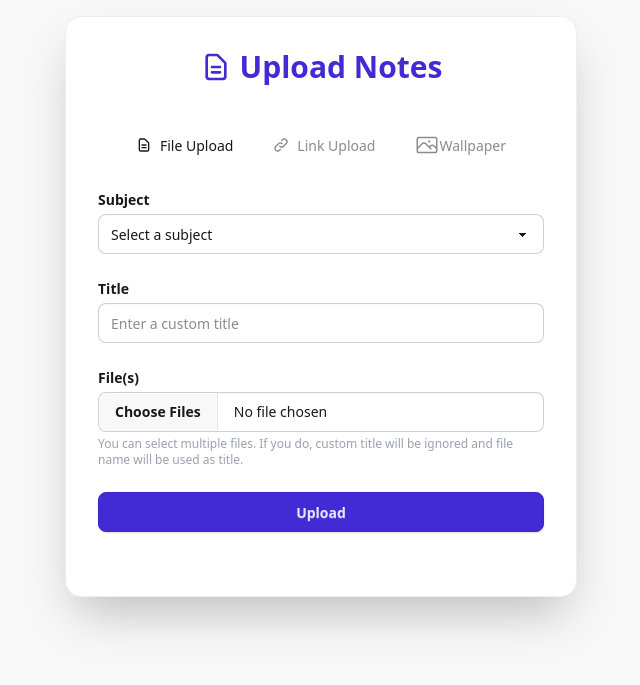
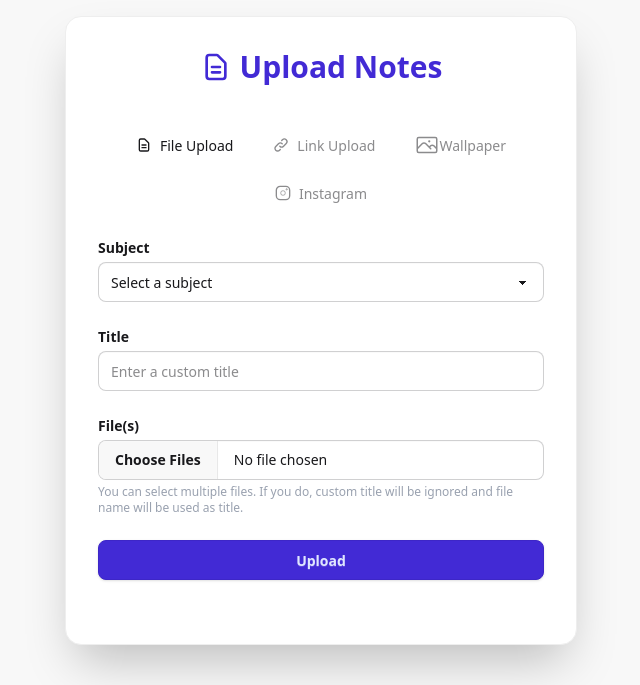
Before and after one commit to SpreadSheets600/PoraHobeBot, a Flask app: page / in a window 1280 px wide. Shown: the part 80-765 px from the top of the page, without its empty margins (319-959 px from the left). Run offline with Flask 3, Linux system fonts and the light colour scheme; the visitor is signed in with stand-in values (Sample User, id 1); style sheets or scripts are compiled from the project's sources.

Commit message:
Add Instagram post upload form and tab functionality

```diff
--- a/templates/upload.html
+++ b/templates/upload.html
@@ -51,6 +51,14 @@
 								<path stroke-linecap="round" stroke-linejoin="round" d="m2.25 15.75 5.159-5.159a2.25 2.25 0 0 1 3.182 0l5.159 5.159m-1.5-1.5 1.409-1.409a2.25 2.25 0 0 1 3.182 0l2.909 2.909m-18 3.75h16.5a1.5 1.5 0 0 0 1.5-1.5V6a1.5 1.5 0 0 0-1.5-1.5H3.75A1.5 1.5 0 0 0 2.25 6v12a1.5 1.5 0 0 0 1.5 1.5Zm10.5-11.25h.008v.008h-.008V8.25Zm.375 0a.375.375 0 1 1-.75 0 .375.375 0 0 1 .75 0Z" />
 							</svg>
 							Wallpaper
+						</button>
+						<button type="button" id="tab-instagram" class="tab !rounded-lg !px-4 !py-2" onclick="showTab('instagram')">
+							<svg xmlns="http://www.w3.org/2000/svg" class="h-4 w-4 mr-2" fill="none" viewBox="0 0 24 24" stroke="currentColor">
+								<path stroke-linecap="round" stroke-linejoin="round" stroke-width="2" d="M7.75 2h8.5A5.75 5.75 0 0 1 22 7.75v8.5A5.75 5.75 0 0 1 16.25 22h-8.5A5.75 5.75 0 0 1 2 16.25v-8.5A5.75 5.75 0 0 1 7.75 2z" />
+								<circle cx="12" cy="12" r="3.5" />
+								<circle cx="17.5" cy="6.5" r="1" />
+							</svg>
+							Instagram
 						</button>
 					</div>
 					<form method="post" enctype="multipart/form-data" class="space-y-6" id="form-file">
@@ -211,16 +219,42 @@
 						</div>
 						<button type="submit" class="btn btn-primary w-full">Upload Wallpaper(s)</button>
 					</form>
+					<form method="post" action="/uploads/instagram" class="space-y-4 hidden" id="form-instagram">
+						<div>
+							<label class="block font-semibold mb-1">Instagram Post URL</label>
+							<input type="url" name="post_url" placeholder="https://www.instagram.com/p/xxxxxxx/" class="input input-bordered w-full rounded-lg" required />
+							<span class="text-xs text-gray-400 block mt-1">Paste the Instagram post link (must be public or accessible).</span>
+						</div>
+						<div>
+							<label class="block font-semibold mb-1">Tags</label>
+							<select name="wallpaper_tag" class="select select-bordered w-full rounded-lg" required>
+								<option value="" disabled selected>Select a tag</option>
+								<option value="AI">AI</option>
+								<option value="Anime">Anime</option>
+								<option value="Nature">Nature</option>
+								<option value="Abstract">Abstract</option>
+								<option value="Minimal">Minimal</option>
+								<option value="Space">Space</option>
+								<option value="City">City</option>
+								<option value="Other">Other</option>
+							</select>
+						</div>
+						<button type="submit" class="btn btn-primary w-full">Upload From Instagram</button>
+					</form>
 				</div>
 				<script>
 					function showTab(type) {
 						document.getElementById("form-file").classList.toggle("hidden", type !== "file");
 						document.getElementById("form-link").classList.toggle("hidden", type !== "link");
 						document.getElementById("form-wallpaper").classList.toggle("hidden", type !== "wallpaper");
+						document.getElementById("form-instagram").classList.toggle("hidden", type !== "instagram");
+
 						document.getElementById("tab-file").classList.toggle("tab-active", type === "file");
 						document.getElementById("tab-link").classList.toggle("tab-active", type === "link");
 						document.getElementById("tab-wallpaper").classList.toggle("tab-active", type === "wallpaper");
+						document.getElementById("tab-instagram").classList.toggle("tab-active", type === "instagram");
 					}
+
 					showTab("file");
 				</script>
 				{% else %}
```
